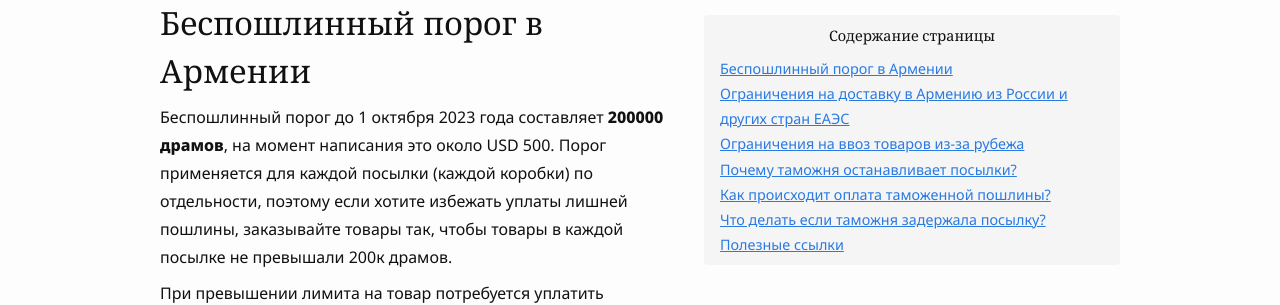
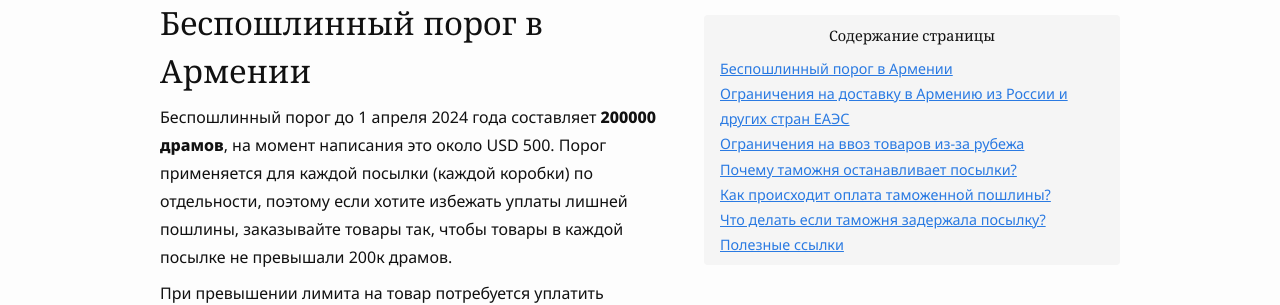
Before and after one commit to haywiki/haywiki.github.io, a Jekyll site: the page built from delivery/customs.md, in a window 1280 px wide and 900 px high. Shown: the part 261-566 px from the top of the window. Built offline with Jekyll 4.4.1, drawn with Linux system fonts in a browser that asks for light colours; nearby versions of some CDN libraries; a script that is not in the unit is left out.

Commit message:
пошлину продлили

```diff
--- a/delivery/customs.md
+++ b/delivery/customs.md
@@ -7,7 +7,7 @@ parent_url: /delivery/
 
 ## Беспошлинный порог в Армении {#tax}
 
-Беспошлинный порог до 1 октября 2023 года составляет **200000 драмов**, на момент написания это около USD 500.
+Беспошлинный порог до 1 апреля 2024 года составляет **200000 драмов**, на момент написания это около USD 500.
 Порог применяется для каждой посылки (каждой коробки) по отдельности, поэтому если хотите избежать уплаты лишней пошлины,
 заказывайте товары так, чтобы товары в каждой посылке не превышали 200к драмов.
 
```
Also changed, not shown: delivery/index.md (+1 -1 lines).
